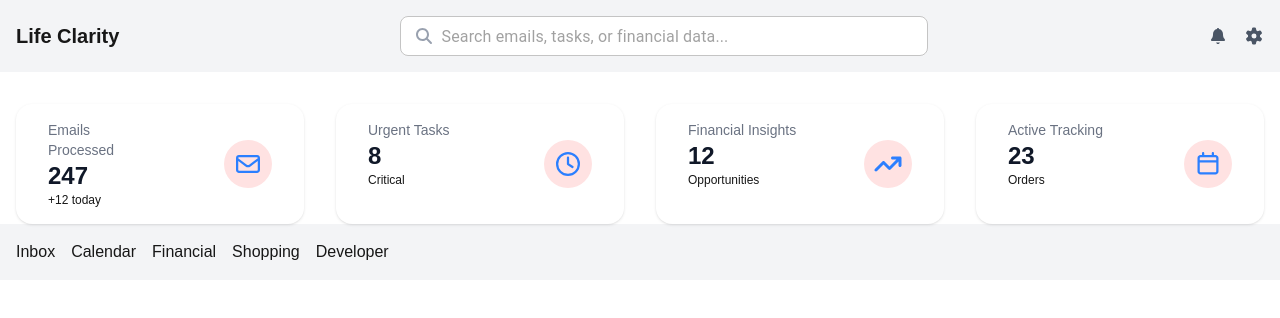
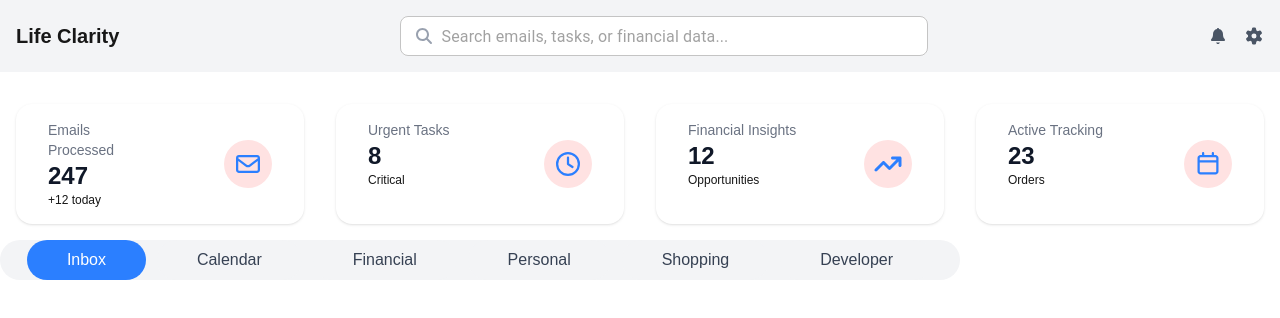
Before and after one commit to kennedyyung/hack-the-north, a Next.js app: page / in a window 1280 px wide. Shown: the top 318 px of the page. Built offline with nearby package versions, Linux system fonts and the light colour scheme; what @mui/material-nextjs would draw is missing.

Commit message:
refactoring menubar

```diff
--- a/src/app/components/menuBar.tsx
+++ b/src/app/components/menuBar.tsx
@@ -1,15 +1,33 @@
+
+import { useState } from "react";
+
 type MenuBarProps = {
   onSelectPage: (page: string) => void;
 };
 
 export default function MenuBar({ onSelectPage }: MenuBarProps) {
+  const [selectedPage, setSelectedPage] = useState("Inbox");
+
+  const pages = ["Inbox", "Calendar", "Financial", "Personal", "Shopping", "Developer"];
+
+  const handleClick = (page: string) => {
+    setSelectedPage(page);
+    onSelectPage(page);
+  };
+
   return (
-      <nav className="p-4 flex gap-4 bg-gray-100">
-        <button onClick={() => onSelectPage("Inbox")}>Inbox</button>
-        <button onClick={() => onSelectPage("Calendar")}>Calendar</button>
-        <button onClick={() => onSelectPage("Financial")}>Financial</button>
-        <button onClick={() => onSelectPage("Shopping")}>Shopping</button>
-        <button onClick={() => onSelectPage("Developer")}>Developer</button>
+    <nav className="mt-4 px-4 flex bg-gray-100 rounded-full justify-evenly w-3/4 ">
+      {pages.map((page) => (
+        <button
+          key={page}
+          onClick={() => handleClick(page)}
+          className={`px-10 py-2 rounded-full transition-colors ${
+            selectedPage === page ? "bg-blue-500 text-white" : "bg-gray-100 text-gray-700"
+          }`}
+        >
+          {page}
+        </button>
+      ))}
     </nav>
   );
 }
--- a/src/app/page.tsx
+++ b/src/app/page.tsx
@@ -9,6 +9,7 @@ import Calendar from "./pages/calendar";
 import Financial from "./pages/financial";
 import Shopping from "./pages/shopping";
 import Developer from "./pages/developer";
+import Personal from "./pages/personal";
 
 export default function Home() {
   const [activePage, setActivePage] = useState<string | null>(null);
@@ -22,6 +23,7 @@ export default function Home() {
 {activePage === "Inbox" && <Inbox />}
 {activePage === "Calendar" && <Calendar />}
 {activePage === "Financial" && <Financial />}
+{activePage === "Personal" && <Personal />}
 {activePage === "Shopping" && <Shopping />}
 {activePage === "Developer" && <Developer />}
 
--- /dev/null
+++ b/src/app/pages/personal.tsx
@@ -0,0 +1,7 @@
+export default function Personal() {
+    return (
+        <>
+        <h1>PERSONAL</h1>
+        </>
+    )
+}
```
Lines whose indentation alone changed are shown as unchanged.
